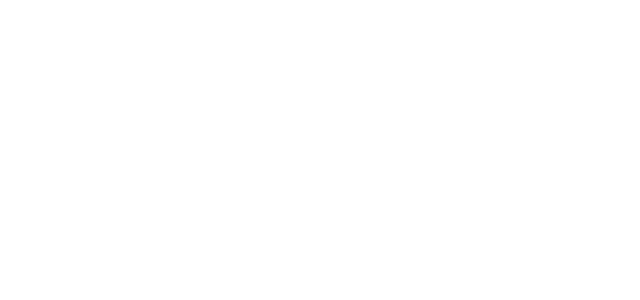
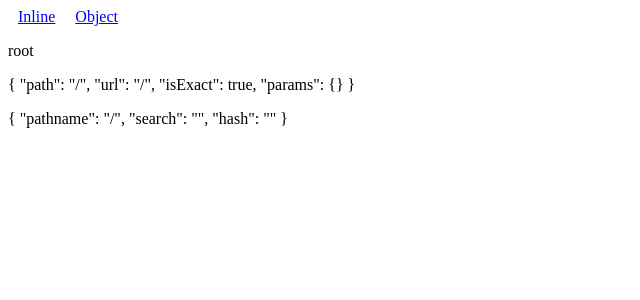
Before and after one commit to lazy-code/react-router-v4, a React (Create React App) app: page / in a window 1280 px wide. Shown: the top 300 px of the page, without its empty margins (0-640 px from the left). Built offline with nearby package versions, Linux system fonts and the light colour scheme; the HTML template or start-up script is replaced by a standard one.

Commit message:
Query parameters

```diff
--- a/src/App.js
+++ b/src/App.js
@@ -2,18 +2,30 @@
 import {
   BrowserRouter as Router,
   Route,
+  Link
 } from 'react-router-dom';
+
+import './App.css';
+
+const Links = () => (
+  <nav>
+    <Link to='/?id=123'>Inline</Link>
+    <Link to={{pathname:'', search:'id=789'}}>Object</Link>
+  </nav>
+);
 
 const App = (props) => (
   <Router>
     <div>
+      <Links />
       <Route
-        path="/:a(\d{2}-\d{2}-\d{4}):b(\.[a-z]+)"
-        render={({match}) => (
-          <h1>
-            param a: {match.params.a}<br />
-            param b: {match.params.b}
-          </h1>
+        path="/" render={({match, location}) => (
+          <div>
+            <p>root</p>
+            <p>{JSON.stringify(match, '', 4)}</p>
+            <p>{JSON.stringify(location, '', 4)}</p>
+            <p>{new URLSearchParams(location.search).get('id')}</p>
+          </div>
         )} />
     </div>
   </Router>
```
